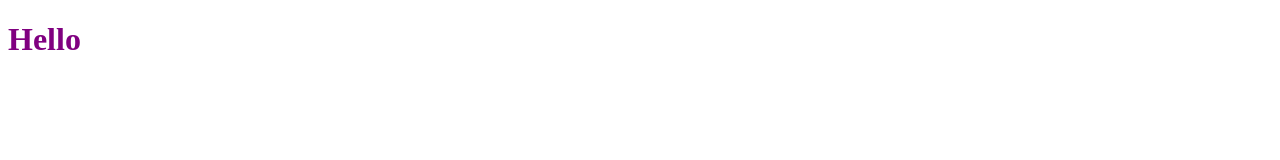
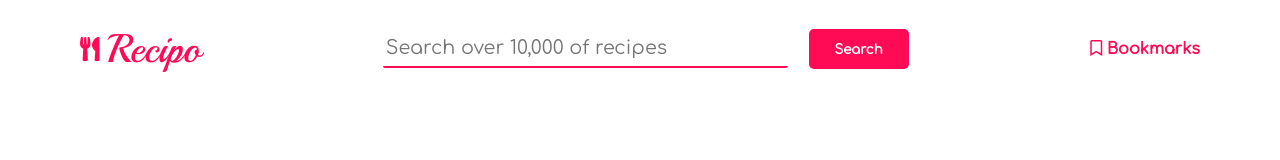
Before and after one commit to ShikharSingh98/Recipo, a website built with webpack: page src/index.html in a window 1280 px wide. Built offline with nearby package versions, Linux system fonts and the light colour scheme.

Commit message:
added header component

```diff
--- a/src/index.html
+++ b/src/index.html
@@ -4,9 +4,31 @@
     <meta charset="UTF-8" />
     <meta http-equiv="X-UA-Compatible" content="IE=edge" />
     <meta name="viewport" content="width=device-width, initial-scale=1.0" />
+    <link
+      rel="stylesheet"
+      href="https://cdnjs.cloudflare.com/ajax/libs/font-awesome/5.15.4/css/all.min.css"
+      integrity="sha512-1ycn6IcaQQ40/MKBW2W4Rhis/DbILU74C1vSrLJxCq57o941Ym01SwNsOMqvEBFlcgUa6xLiPY/NS5R+E6ztJQ=="
+      crossorigin="anonymous"
+      referrerpolicy="no-referrer"
+    />
     <title>Recipo</title>
   </head>
   <body>
-    <h1>Hello</h1>
+    <div class="container">
+      <header class="header">
+        <div class="brand">
+          <i class="fas fa-utensils brand-icon"></i>
+          <span class="brand-text">Recipo</span>
+        </div>
+        <div class="search">
+          <input class="search-input" type="text" placeholder="Search over 10,000 of recipes" />
+          <button class="search-button">Search</button>
+        </div>
+        <div class="bookmark">
+          <i class="far fa-bookmark"></i>
+          <span class="bookmark-text">Bookmarks</span>
+        </div>
+      </header>
+    </div>
   </body>
 </html>
--- a/src/js/app.js
+++ b/src/js/app.js
@@ -1,7 +1 @@
 import '../styles/style.css';
-
-const greetings = () => {
-  console.log('Hello');
-};
-
-greetings();
--- a/src/styles/style.css
+++ b/src/styles/style.css
@@ -1,3 +1,73 @@
-h1 {
-  color: purple;
+@import url('https://fonts.googleapis.com/css2?family=Playball&display=swap');
+@import url('https://fonts.googleapis.com/css2?family=Comfortaa&display=swap');
+
+body {
+  margin: 0;
+  padding: 0;
+  box-sizing: border-box;
+  font-family: 'Comfortaa', cursive;
 }
+
+.container {
+  margin: 1.5rem 5rem;
+}
+
+.header {
+  display: flex;
+  justify-content: space-between;
+  align-items: center;
+  background-color: #ffffff;
+}
+
+.brand {
+  display: flex;
+  align-items: center;
+  color: #ff0a54;
+}
+
+.brand-icon {
+  font-size: 1.5rem;
+}
+
+.brand-text {
+  font-family: 'Playball', cursive;
+  font-size: 2.5rem;
+  margin-left: 0.5rem;
+}
+
+.search-input {
+  border: none;
+  border-bottom: 2px solid #ff0a54;
+  outline: none;
+  border-radius: 2px;
+  height: 35px;
+  width: 400px;
+  font-size: 1.2rem;
+  margin-right: 1rem;
+  padding-left: 0.2rem;
+  color: #585858;
+  font-family: 'Comfortaa', cursive;
+}
+
+.search-button {
+  cursor: pointer;
+  background-color: #ff0a54;
+  color: #ffffff;
+  border: none;
+  padding: 0.4rem 1.2rem;
+  border-radius: 5px;
+  font-weight: 600;
+  font-family: 'Comfortaa', cursive;
+  height: 40px;
+  width: 100px;
+}
+
+.search-button:hover {
+  background-color: #d60644;
+}
+
+.bookmark {
+  cursor: pointer;
+  color: #ff0a54;
+  font-weight: 600;
+}
```
